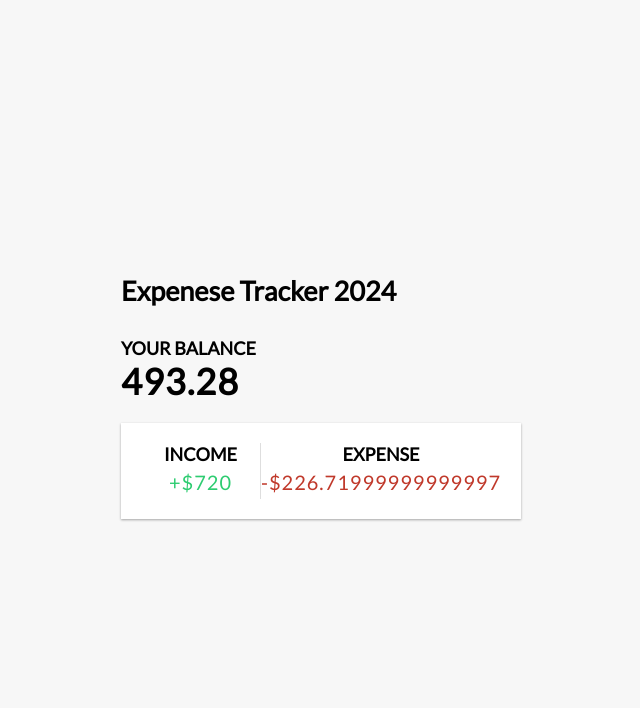
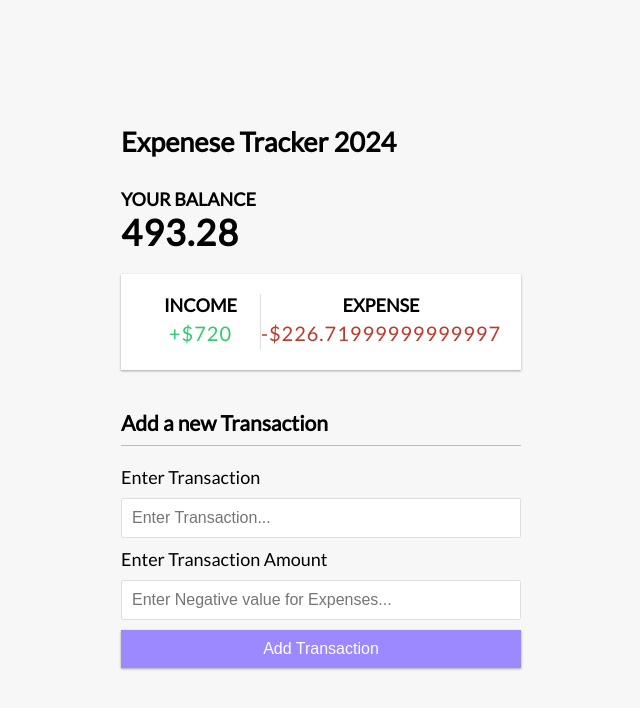
Before and after one commit to jrod1059/homework4, a Vue app: page / in a window 1280 px wide. Shown: the top 708 px of the page, without its empty margins (319-959 px from the left). Built offline with nearby package versions, Linux system fonts and the light colour scheme.

Commit message:
Finished add transaction component.

```diff
--- a/src/App.vue
+++ b/src/App.vue
@@ -2,6 +2,7 @@
     import Header from './components/Header.vue';
     import Balance from './components/Balance.vue';
     import IncomeExpenses from './components/IncomeExpenses.vue';
+    import AddTransactions from './components/AddTransactions.vue';
     import {ref, computed} from 'vue'
 
     const transactions = ref([
@@ -41,6 +42,7 @@
     <div class="container">
         <Balance :total = "sum"></Balance>
         <IncomeExpenses :income="moneyIn" :expense="-moneyOut"></IncomeExpenses>
+        <AddTransactions></AddTransactions>
     </div>
 
 
--- /dev/null
+++ b/src/components/AddTransactions.vue
@@ -0,0 +1,38 @@
+<script setup>
+    import {ref, defineEmits} from 'vue'
+    const text = ref('')
+    const amount = ref('')
+
+    const emit = defineEmits([
+        'transactionSubmitted'
+    ])
+    const onSubmit = () =>{
+        const transactionData = {
+            text: text.value,
+            amount: parseFloat(amount.value),
+
+        }
+        emit('transactionSubmitted', transactionData)
+
+        text.value = ''
+        amount.value = ''
+
+    }
+
+</script>
+
+<template>
+    <h3>Add a new Transaction</h3>
+    <form id="form" @submit.prevent="onSubmit">
+        <div class="form-control">
+            <label for="text">Enter Transaction</label>
+            <input type="text" id="text" v-model="text" placeholder="Enter Transaction...">
+        </div>
+
+        <div class="form-control">
+            <label for="amount">Enter Transaction Amount</label>
+            <input type="text" id="amount" v-model="amount" placeholder="Enter Negative value for Expenses...">
+        </div>
+        <button class="btn">Add Transaction</button>
+    </form>
+</template>
```
